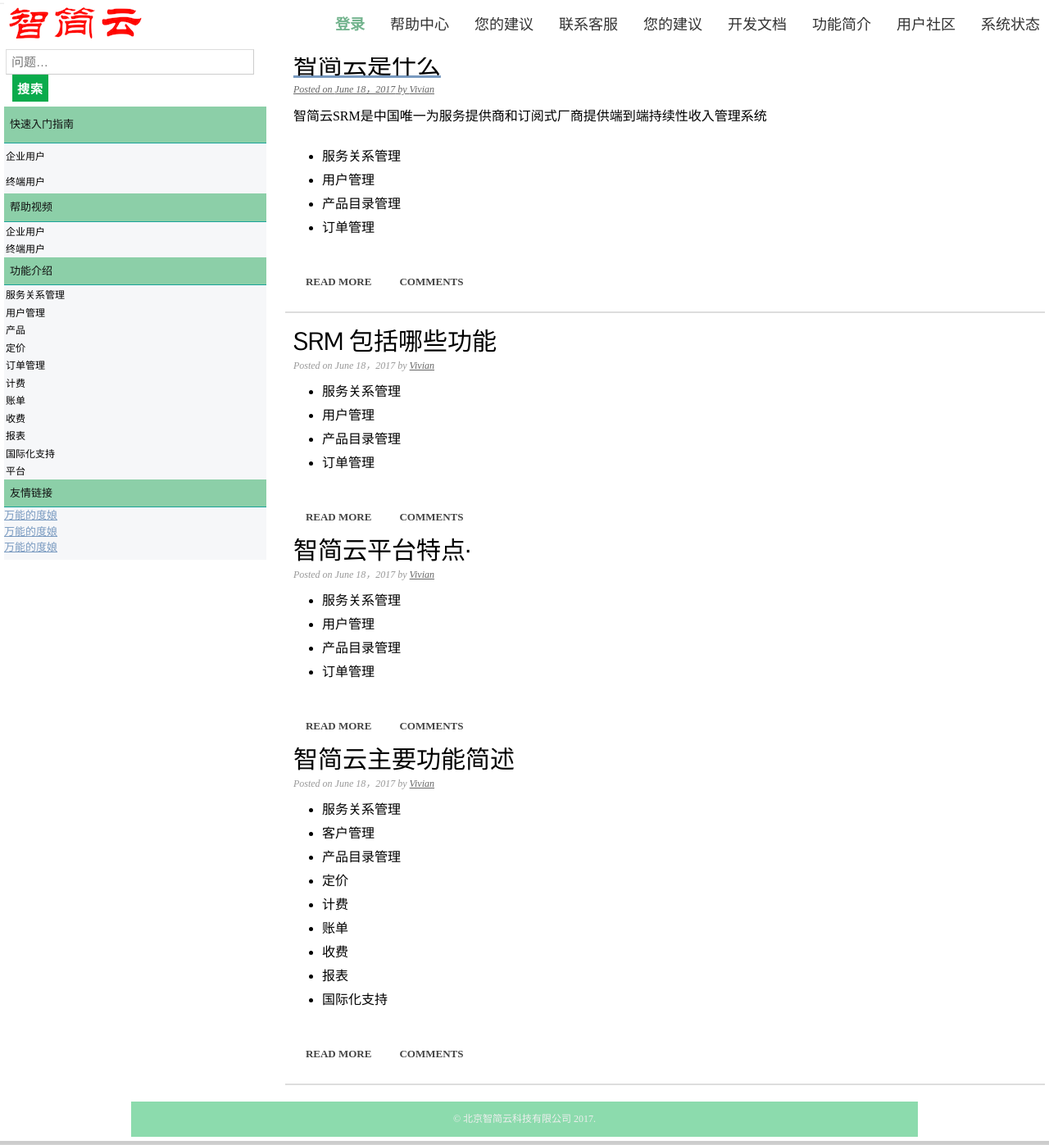
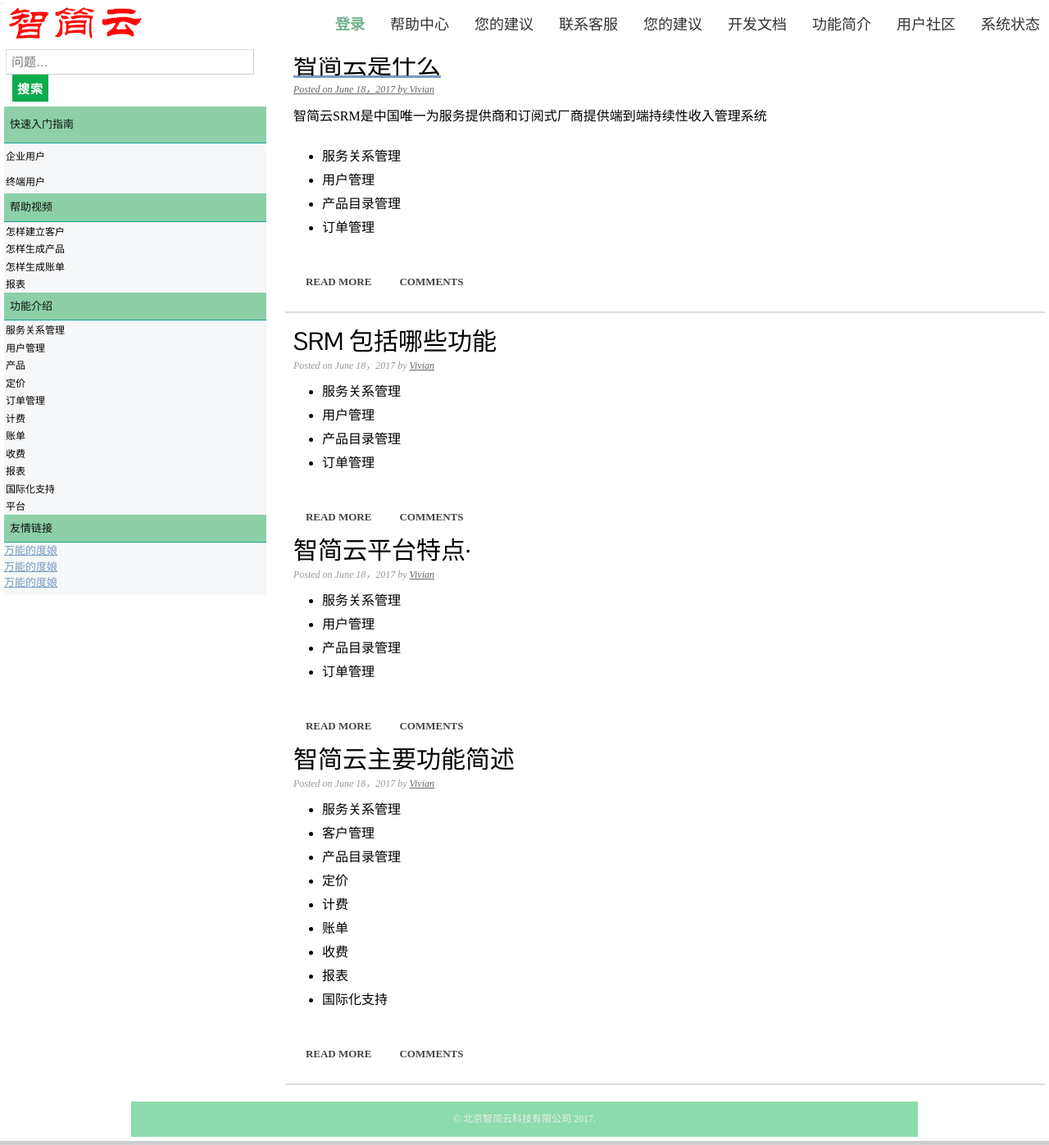
Before and after one commit to dreampivot/slipscloud.github.io, a Jekyll site: the page help/help-index.html, which Jekyll copies as it is, in a window 1280 px wide and 1397 px high. Shown: the whole window at 82% size. Built offline with Jekyll 4.4.1, drawn with Linux system fonts in a browser that asks for light colours.

Commit message:
Update help-index.html

```diff
--- a/help/help-index.html
+++ b/help/help-index.html
@@ -126,23 +126,44 @@
                 <h4>帮助视频</h4>
                 <ul>
 		<div class="dropdown">
-                <button class="dropbtn">企业用户</button>
+                <button class="dropbtn">怎样建立客户</button>
  		 <div class="dropdown-content">
-   		 <a href="#">管理员</a>
-  		 <a href="#">一般企业用户</a>
+   		 <a href="#">批量导入客户</a>
+  		 <a href="#">手动生成</a>
   		</div>
 		</div>
 
                 <ul>
 		<div class="dropdown">
-                <button class="dropbtn">终端用户</button>
+                <button class="dropbtn">怎样生成产品</button>
  		 <div class="dropdown-content">
-  		 <a href="#">一般用户</a>
+  		 <a href="#">批量倒入</a>
+		 <a href="#">手动生成</a>
   		</div>
 		</div>
+                </ul>
 
+                <ul>
+		<div class="dropdown">
+                <button class="dropbtn">怎样生成账单</button>
+ 		 <div class="dropdown-content">
+  		 <a href="#">批量生成</a>
+		 <a href="#">手动生成</a>
+		 <a href="#">实时／定时生成</a>
+  		</div>
+		</div>
+                </ul>
+                <ul>
+		<div class="dropdown">
+                <button class="dropbtn">报表</button>
+ 		 <div class="dropdown-content">
+  		 <a href="#">报表定义</a>
+		 <a href="#">数据到处</a>
+  		</div>
+		</div>
                 </ul>
                 </li>
+
                 <li>
                  <h4>功能介绍</h4>
                  <ul>
```
